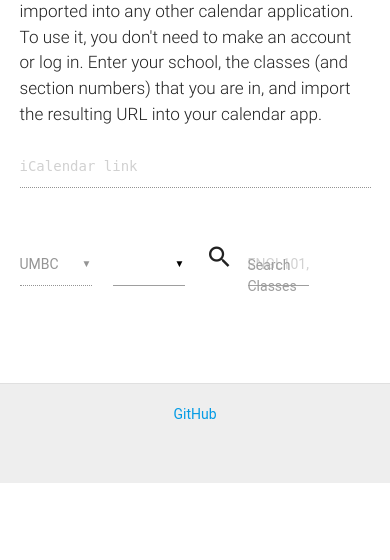
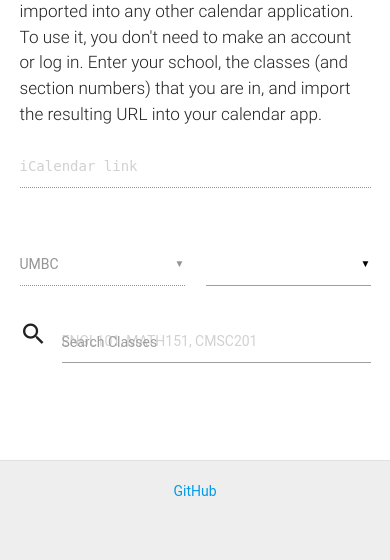
Before and after one commit to seafloormap/deschedule, a Python web app: template app/templates/index.html in a window 390 px wide. Shown: the part 433-993 px from the top of the page. Before the commit the page ends 916 px from the top, so only its background shows below. Run offline with Jinja, Linux system fonts and the light colour scheme; the template is opened without the code that fills it, so the values that code supplies are empty; some libraries are stand-ins or nearby versions; some web fonts are replaced.

Commit message:
Be more considerate of columns on small screen

```diff
--- a/app/static/style.js
+++ b/app/static/style.js
@@ -11,18 +11,18 @@ function style_section(section, classes) {
               'onclick="section_click(this);">' +
              '<div class="card-content">' +
                '<div class="section-header card-title row">' +
-                 '<div class="col s6 left-align">' +
+                 '<div class="col s12 m6 left-align">' +
                    section.class_code + ' ' + section.kind + ' ' +
                    '<span class="thin section-number">' + section.number + '</span>' +
                  '</div>' +
-                 '<div class="col s6 right-align">' +
+                 '<div class="col s12 m6 right-align">' +
                    section.instructor +
                  '</div>' +
                '</div>' +
                '<div class="section-info row">' +
-                 '<div class="col s4">' + section.days.join('/') + '</div>' +
-                 '<div class="col s4">' + section.time + '</div>' +
-                 '<div class="col s4 right-align">' + (section.room ? section.room : '') + '</div>' +
+                 '<div class="col s12 m6 l4">' + section.days.join('/') + '</div>' +
+                 '<div class="col s6 m4 l4">' + section.time + '</div>' +
+                 '<div class="col s6 m4 l4 right-align">' + (section.room ? section.room : '') + '</div>' +
                '</div>' +
              '</div>' +
            '</div>' +
--- a/app/templates/index.html
+++ b/app/templates/index.html
@@ -33,12 +33,12 @@
 
   <div class="row">
     <form id="context">
-      <div name="school" class="input-field col s3">
+      <div name="school" class="input-field col s6 m3">
         <select disabled>
           <option value="UMBC" selected>UMBC</option>
         </select>
       </div>
-      <div name="semester" class="input-field col s3">
+      <div name="semester" class="input-field col s6 m3">
         <select>
           {%- for semester in semesters %}
           <option value="{{semester.name}}"
@@ -50,7 +50,7 @@
       </div>
     </form>
     <form id="search">
-      <div class="input-field col s4">
+      <div class="input-field col s12 m6">
         <i class="material-icons prefix">search</i>
         <input name="classes"
                type="text"
@@ -126,7 +126,7 @@
   <form id="addsection">
     <div class="modal-content">
       <div class="row">
-        <div class="input-field col s4">
+        <div class="input-field col s6 l4">
           <input id="addsection-class_code"
                  name="class_code"
                  type="text"
@@ -136,7 +136,7 @@
                  pattern="[A-Z]{3,4}[0-9]{3}">
           <label for="class_code">Class Code</label>
         </div>
-        <div class="input-field col s4">
+        <div class="input-field col s6 l4">
           <input id="addsection-number"
                  name="number"
                  type="number"
@@ -144,7 +144,7 @@
                  class="validate">
           <label for="number">Section Number</label>
         </div>
-        <div name="kind" class="input-field col s4">
+        <div name="kind" class="input-field col s6 l4">
           <select>
             {%- for kind in section_kinds %}
             <option value="{{kind}}" {% if loop.first %}selected{% endif %}>{{kind}}</option>
@@ -154,28 +154,31 @@
         </div>
       </div>
       <div class="row">
-        <div class="input-field col s3">
+        <div class="input-field col s6 l3">
           <input id="addsection-monday" name="monday" class="filled-in" type="checkbox">
           <label for="addsection-monday">Monday</label>
-          <br>
+        </div>
+        <div class="input-field col s6 l3">
           <input id="addsection-tuesday" name="tuesday" class="filled-in" type="checkbox">
           <label for="addsection-tuesday">Tuesday</label>
         </div>
-        <div class="input-field col s3">
+        <div class="input-field col s6 l3">
           <input id="addsection-wednesday" name="wednesday" class="filled-in" type="checkbox">
           <label for="addsection-wednesday">Wednesday</label>
-          <br>
+        </div>
+        <div class="input-field col s6 l3">
           <input id="addsection-thursday" name="thursday" class="filled-in" type="checkbox">
           <label for="addsection-thursday">Thursday</label>
         </div>
-        <div class="input-field col s3">
+        <div class="input-field col s6 l3">
           <input id="addsection-friday" name="friday" class="filled-in" type="checkbox">
           <label for="addsection-friday">Friday</label>
         </div>
-        <div class="input-field col s3">
+        <div class="input-field col s6 l3">
           <input id="addsection-saturday" name="saturday" class="filled-in" type="checkbox">
           <label for="addsection-saturday">Saturday</label>
-          <br>
+        </div>
+        <div class="input-field col s6 l3">
           <input id="addsection-sunday" name="sunday" class="filled-in" type="checkbox">
           <label for="addsection-sunday">Sunday</label>
         </div>
@@ -211,7 +214,7 @@
         </div>
       </div>
       <div class="row">
-        <div class="input-field col s6">
+        <div class="input-field col s12 m6">
           <input id="addsection-instructor"
                  name="instructor"
                  type="text"
@@ -219,7 +222,7 @@
                  class="validate">
           <label for="instructor">Instructor</label>
         </div>
-        <div class="input-field col s6">
+        <div class="input-field col s12 m6">
           <input id="addsection-email"
                  name="email"
                  type="email"
```
